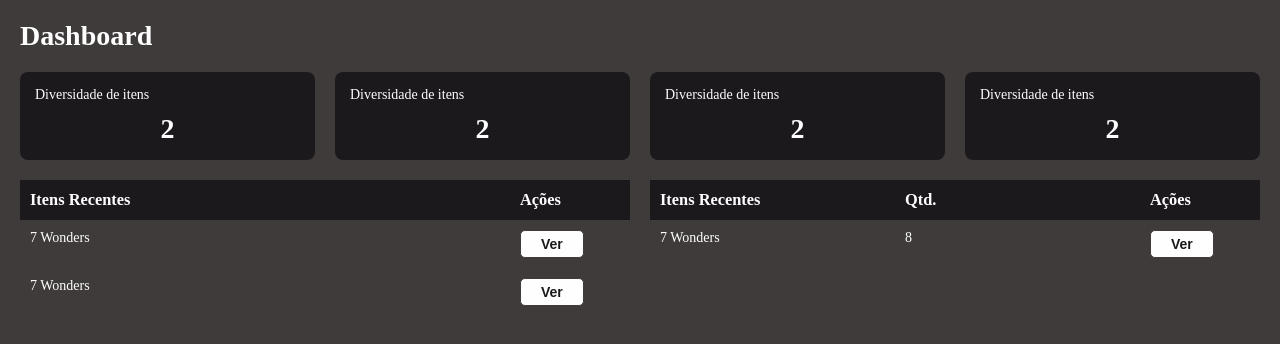
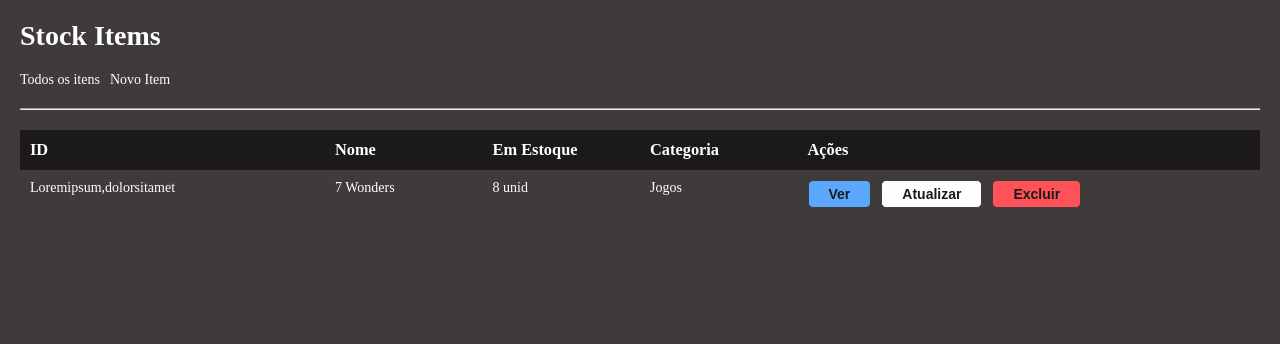
Before and after one commit to AndersonPAlmeida/gestor-de-estoque, a React (Vite) app: page / in a window 1280 px wide. Shown: the top 344 px of the page. Built offline with nearby package versions, Linux system fonts and the light colour scheme.

Commit message:
Criação da página de Item em Estoque

```diff
--- a/src/App.jsx
+++ b/src/App.jsx
@@ -1,10 +1,12 @@
 import { Home } from './pages/Home';
 import './global.css';
+import { ItemInStock } from './pages/ItemInStock';
 
 export function App() {
   return (
     <>
-      <Home/>
+      {/* <Home/> */}
+      <ItemInStock />
     </>
   )
 }
--- /dev/null
+++ b/src/pages/ItemInStock/ItemInStock.module.css
@@ -0,0 +1,28 @@
+.containerItem {
+  display: flex;
+  flex-direction: column;
+  gap: 2rem;
+}
+
+.links ul{
+  display: flex;
+  align-items: center;
+  gap: 1rem;
+}
+
+.titles, .content {
+  padding: 1rem;
+  display: grid;
+  grid-template-columns: 2fr repeat(3, 1fr) 3fr;
+  gap: 1rem;
+}
+
+.titles {
+  background-color: var(--black-700);
+}
+
+.buttons {
+  display: flex;
+  align-items: center;
+  gap: 1rem;
+}
--- /dev/null
+++ b/src/pages/ItemInStock/index.jsx
@@ -0,0 +1,45 @@
+import { Button } from '../../components/Button'
+import styles from './ItemInStock.module.css'
+
+export function ItemInStock() {
+  return (
+    <div className={styles.containerItem}>
+      <h1>Stock Items</h1>
+
+      <nav className={styles.links}>
+        <ul>
+          <li>
+            <a href="#">Todos os itens</a>
+          </li>
+          <li>
+            <a href="#">Novo Item</a>
+          </li>
+        </ul>
+      </nav>
+
+      <hr />
+      <div>
+        <div className={styles.titles}>
+          <h3>ID</h3>
+          <h3>Nome</h3>
+          <h3>Em Estoque</h3>
+          <h3>Categoria</h3>
+          <h3>Ações</h3>
+        </div>
+
+        <div className={styles.content}>
+          <p>Loremipsum,dolorsitamet</p>
+          <p>7 Wonders</p>
+          <p>8 unid</p>
+          <p>Jogos</p>
+
+          <div className={styles.buttons}>
+            <Button text="Ver" typeColor="primary"/>
+            <Button text="Atualizar" />
+            <Button text="Excluir" typeColor="danger"/>
+          </div>
+        </div>
+      </div>
+    </div>
+  )
+}
```
